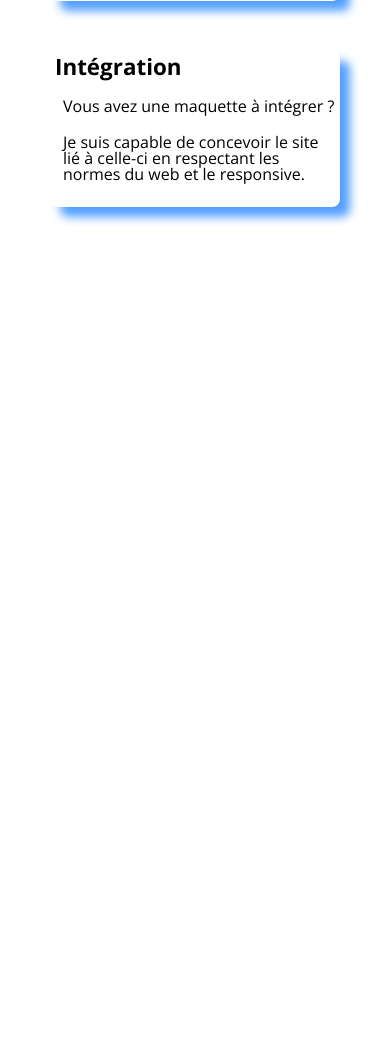
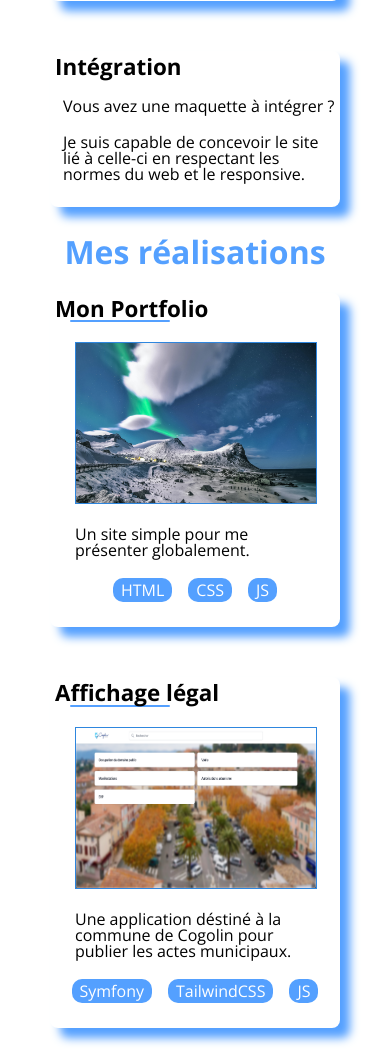
Before and after one commit to julienallexandre/julien-allexandre.fr, a PHP site: page / in a window 390 px wide. Shown: the part 970-2023 px from the top of the page. Before the commit the page ends 1194 px from the top, so only its background shows below. Run offline with PHP 8.4, Linux system fonts and the light colour scheme.

Commit message:
Creation of the projects section (#8)
* feat: creation of the mobile projects section

* feat: creation of the desktop projects section

```diff
--- a/assets/styles/style.css
+++ b/assets/styles/style.css
@@ -12,6 +12,8 @@
     5. Skills
         5.1 Mobile
         5.2 Desktop
+    6. Projects
+        6.1 Mobile
  */
 
 /*
@@ -372,3 +374,125 @@ html * {
     }
 
 }
+
+/*
+    Projects Mobile
+ */
+
+.realisations {
+    height: calc(100vh - 60px);
+    margin: 0 50px;
+    display: flex;
+    flex-direction: column;
+    justify-content: space-around;
+}
+
+.realisations__title {
+    display: flex;
+    justify-content: center;
+}
+
+.realisations__title-item {
+    font-weight: 700;
+    font-size: 2rem;
+    color: var(--blue-ligth);
+}
+
+.realisations__title-space {
+    display: none;
+}
+
+.realisations__bloc {
+    display: flex;
+    flex-direction: column;
+}
+
+.realisation {
+    margin: 25px 0;
+    padding: 5px;
+    border-radius: 0 8px 8px 8px;
+    box-shadow: 10px 10px 10px var(--blue-ligth);
+}
+
+.realisation__title-item {
+    font-weight: 700;
+    font-size: 1.4rem;
+}
+
+.realisation__title-space {
+    display: block;
+    height: 2px;
+    width: 100px;
+    background-color: var(--blue-ligth);
+    border-radius: 10px;
+    margin-left: 15px;
+}
+
+.realisation__bloc {
+    padding: 0 20px;
+    margin: 20px 0;
+}
+
+.realisation__img {
+    height: 160px;
+    width: 100%;
+    border: 1px solid var(--blue);
+}
+
+.realisation__description {
+    margin: 20px 0;
+}
+
+.realisation__lang {
+    display: flex;
+    justify-content: center;
+}
+
+.realisation__lang-item {
+    margin: 0 8px;
+    padding: 4px 8px;
+    color: white;
+    font-weight: 300;
+    background: var(--blue-ligth);
+    border-radius: 10px;
+}
+
+/*
+    Projects Desktop
+ */
+
+@media screen and (min-width: 768px) {
+
+    .realisations {
+        justify-content: center;
+    }
+
+    .realisations__title {
+        display: flex;
+        flex-direction: column;
+        align-items: center;
+        margin-bottom: 50px;
+    }
+
+    .realisations__title-space {
+        display: block;
+        height: 2px;
+        width: 240px;
+        background-color: var(--blue-ligth);
+        border-radius: 10px;
+    }
+
+    .realisations__bloc {
+        flex-direction: row;
+        justify-content: center;
+    }
+
+    .realisation {
+        margin: 0 25px;
+        padding: 10px;
+        border-radius: 8px;
+        box-shadow: 2px 2px 10px var(--blue-ligth);
+        width: 35%;
+    }
+
+}
--- a/index.php
+++ b/index.php
@@ -21,7 +21,7 @@
                 <a href="#competences" class="menu__link">Compétences</a>
             </li>
             <li class="menu__item">
-                <a href="" class="menu__link">Réalisations</a>
+                <a href="#realisations" class="menu__link">Réalisations</a>
             </li>
             <li class="menu__item menu__contact">
                 <a href="" class="menu__link">Me contacter</a>
@@ -46,7 +46,7 @@
             <p class="presentation__text-info">Je suis à l'écoute de toutes opportunités dans le développement web.</p>
         </div>
         <div class="presentation__btn">
-            <a href="" class="presentation__btn-link">Mes réalisations</a>
+            <a href="#realisations" class="presentation__btn-link">Mes réalisations</a>
             <a href="" class="presentation__btn-link">Me contacter</a>
         </div>
     </div>
@@ -93,6 +93,44 @@
         </div>
     </div>
 </section>
+<section class="realisations" id="realisations">
+    <div class="realisations__title">
+        <h2 class="realisations__title-item">Mes réalisations</h2>
+        <span class="realisations__title-space"></span>
+    </div>
+    <div class="realisations__bloc">
+        <div class="realisation">
+            <div class="realisation__title">
+                <h4 class="realisation__title-item">Mon Portfolio</h4>
+                <span class="realisation__title-space"></span>
+            </div>
+            <div class="realisation__bloc">
+                <img src="assets/images/portfolio.jpg" alt="" class="realisation__img">
+                <p class="realisation__description">Un site simple pour me présenter globalement.</p>
+                <ul class="realisation__lang">
+                    <li class="realisation__lang-item">HTML</li>
+                    <li class="realisation__lang-item">CSS</li>
+                    <li class="realisation__lang-item">JS</li>
+                </ul>
+            </div>
+        </div>
+        <div class="realisation">
+            <div class="realisation__title">
+                <h4 class="realisation__title-item">Affichage légal</h4>
+                <span class="realisation__title-space"></span>
+            </div>
+            <div class="realisation__bloc">
+                <img src="assets/images/cogolin.png" alt="" class="realisation__img">
+                <p class="realisation__description">Une application déstiné à la commune de Cogolin pour publier les actes municipaux.</p>
+                <ul class="realisation__lang">
+                    <li class="realisation__lang-item">Symfony</li>
+                    <li class="realisation__lang-item">TailwindCSS</li>
+                    <li class="realisation__lang-item">JS</li>
+                </ul>
+            </div>
+        </div>
+    </div>
+</section>
 
 <script src="assets/js/index.js"></script>
 </body>
```
Also changed, not shown: assets/images/cogolin.png (added), assets/images/portfolio.jpg (added).
